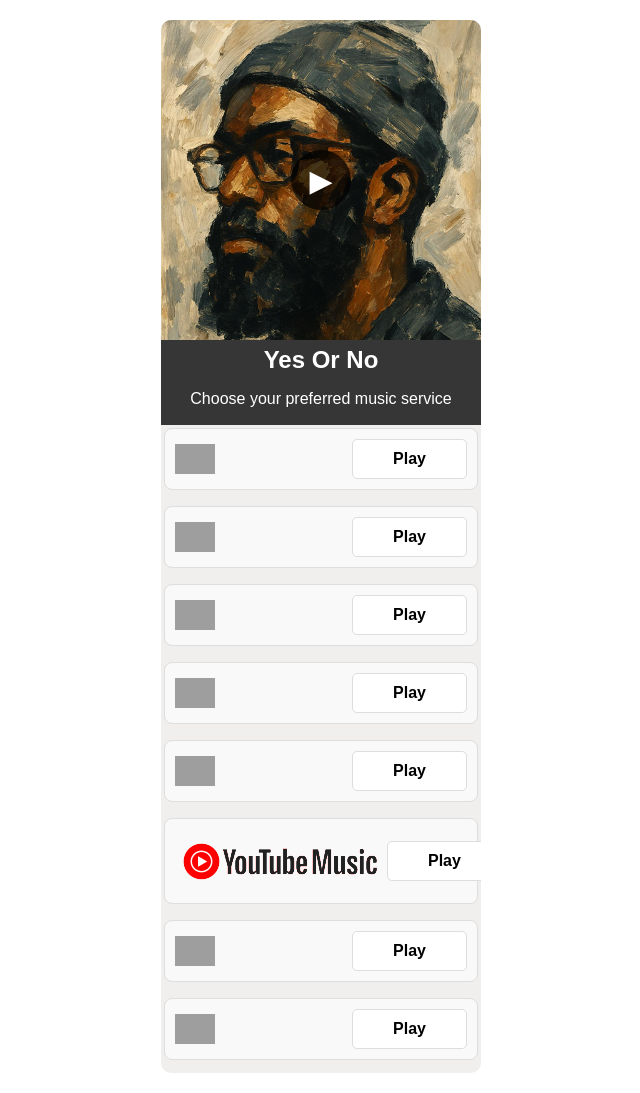
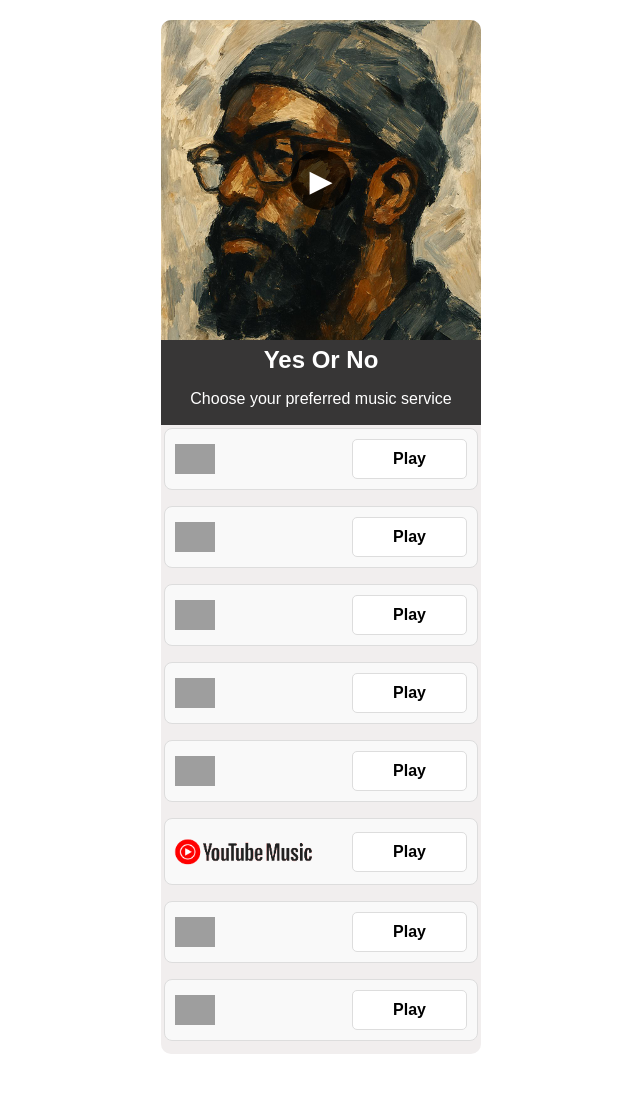
Before and after one commit to Solomkp/Yes-Or-No-by-Jordan-Cabo-Smith, a plain HTML site: page index.html in a window 1280 px wide. Shown: the whole page, without its empty margins (319-959 px from the left). Drawn offline with Linux system fonts and the light colour scheme; grey boxes are pictures that could not be loaded.

Commit message:
Update styles.css

```diff
--- a/styles.css
+++ b/styles.css
@@ -94,6 +94,13 @@ body {
 }
 .logo {
     height: 30px;
+}
+
+
+.logo2 {
+    height: 45px;
+    width:150px;
+    margin-left: -6px;
 }
 
 .play-button-link {
```
